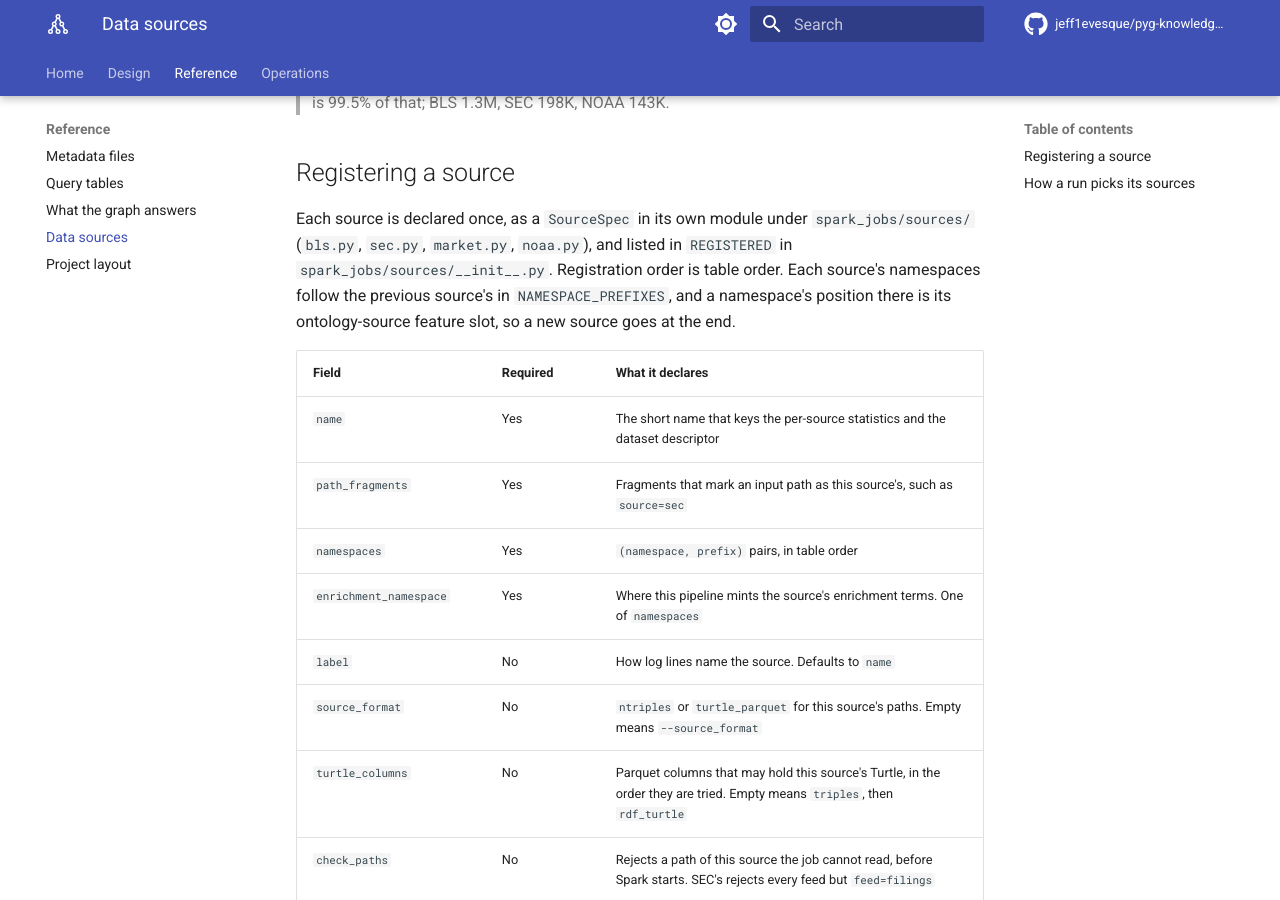
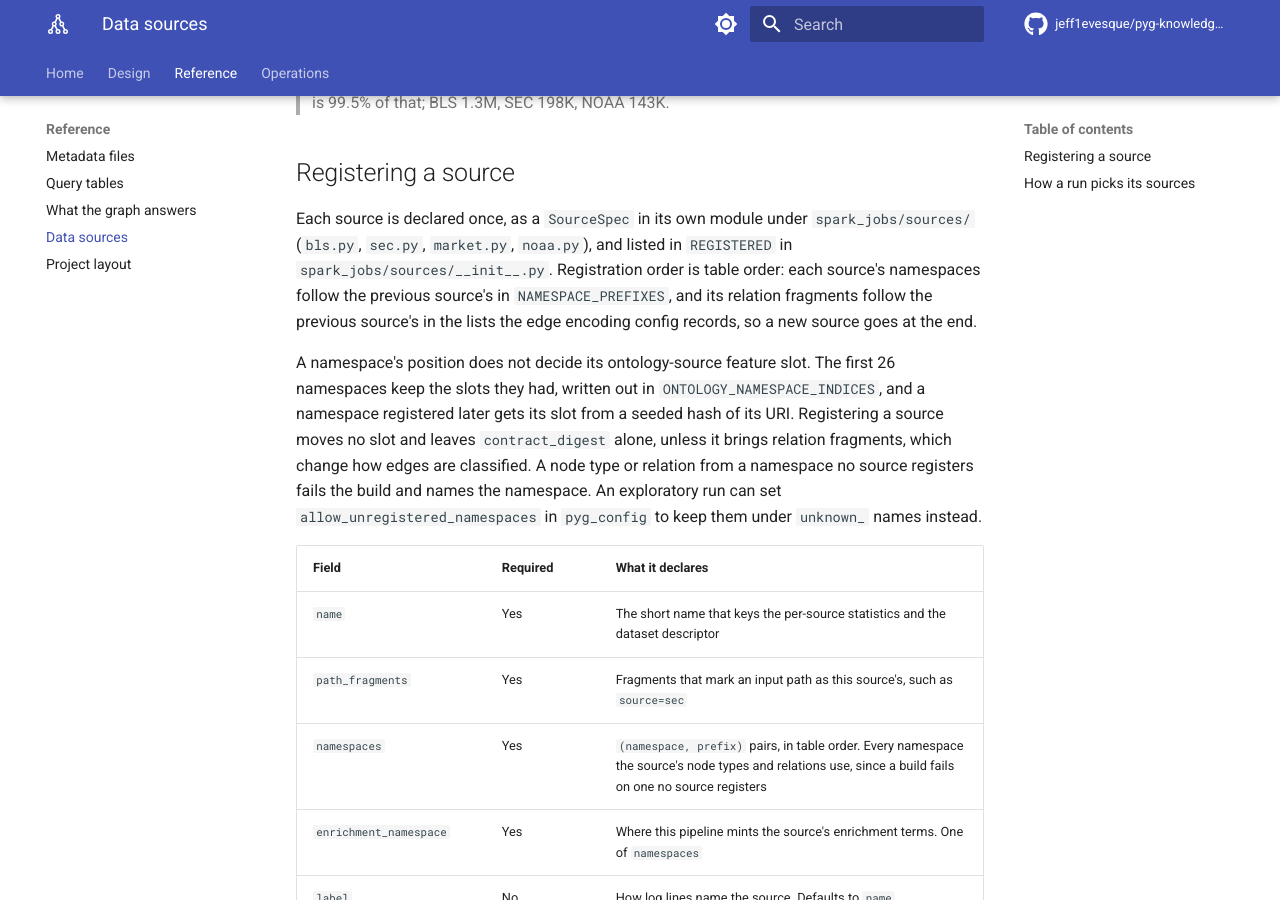
Before and after one commit to jeff1evesque/pyg-knowledge-graph-builder, an MkDocs documentation site: the page built from documentation/reference/sources.md, in a window 1280 px wide and 900 px high, scrolled down 719 px. Built offline with MkDocs 1.6.1 and Material for MkDocs 9.7.7, drawn with Linux system fonts in a browser that asks for light colours; comment, search, counter and statistics services are not loaded.

Commit message:
#406: sources.md, registration order places no slot, and an unregistered namespace fails the build

```diff
--- a/documentation/reference/sources.md
+++ b/documentation/reference/sources.md
@@ -248,15 +248,25 @@ format.
 Each source is declared once, as a `SourceSpec` in its own module under
 `spark_jobs/sources/` (`bls.py`, `sec.py`, `market.py`, `noaa.py`), and listed in
 `REGISTERED` in `spark_jobs/sources/__init__.py`. Registration order is table
-order. Each source's namespaces follow the previous source's in
-`NAMESPACE_PREFIXES`, and a namespace's position there is its ontology-source
-feature slot, so a new source goes at the end.
+order: each source's namespaces follow the previous source's in
+`NAMESPACE_PREFIXES`, and its relation fragments follow the previous source's in
+the lists the edge encoding config records, so a new source goes at the end.
+
+A namespace's position does not decide its ontology-source feature slot. The
+first 26 namespaces keep the slots they had, written out in
+`ONTOLOGY_NAMESPACE_INDICES`, and a namespace registered later gets its slot
+from a seeded hash of its URI. Registering a source moves no slot and leaves
+`contract_digest` alone, unless it brings relation fragments, which change how
+edges are classified. A node type or relation from a namespace no source
+registers fails the build and names the namespace. An exploratory run can set
+`allow_unregistered_namespaces` in `pyg_config` to keep them under `unknown_`
+names instead.
 
 | Field | Required | What it declares |
 |---|---|---|
 | `name` | Yes | The short name that keys the per-source statistics and the dataset descriptor |
 | `path_fragments` | Yes | Fragments that mark an input path as this source's, such as `source=sec` |
-| `namespaces` | Yes | `(namespace, prefix)` pairs, in table order |
+| `namespaces` | Yes | `(namespace, prefix)` pairs, in table order. Every namespace the source's node types and relations use, since a build fails on one no source registers |
 | `enrichment_namespace` | Yes | Where this pipeline mints the source's enrichment terms. One of `namespaces` |
 | `label` | No | How log lines name the source. Defaults to `name` |
 | `source_format` | No | `ntriples` or `turtle_parquet` for this source's paths. Empty means `--source_format` |
```
